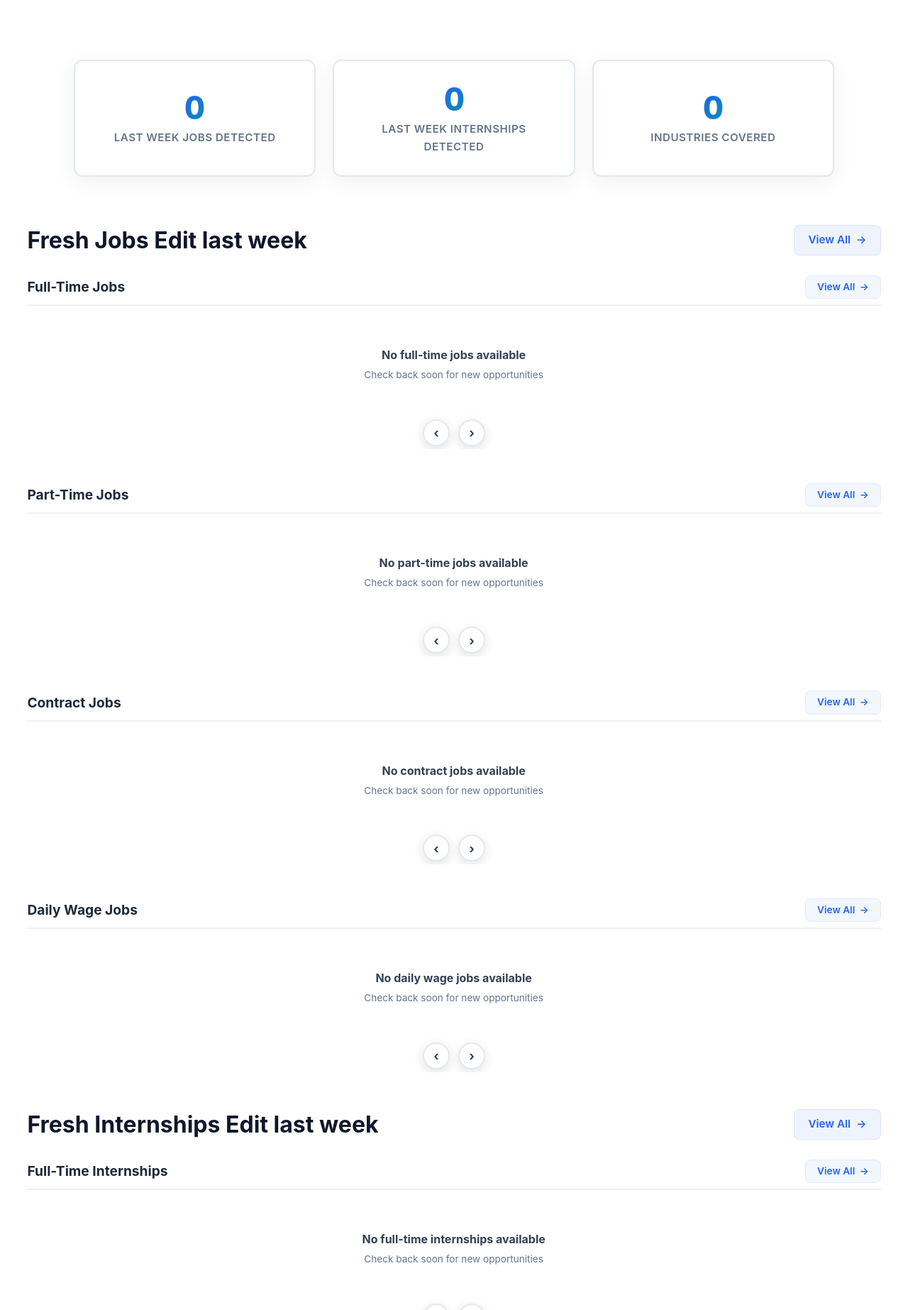
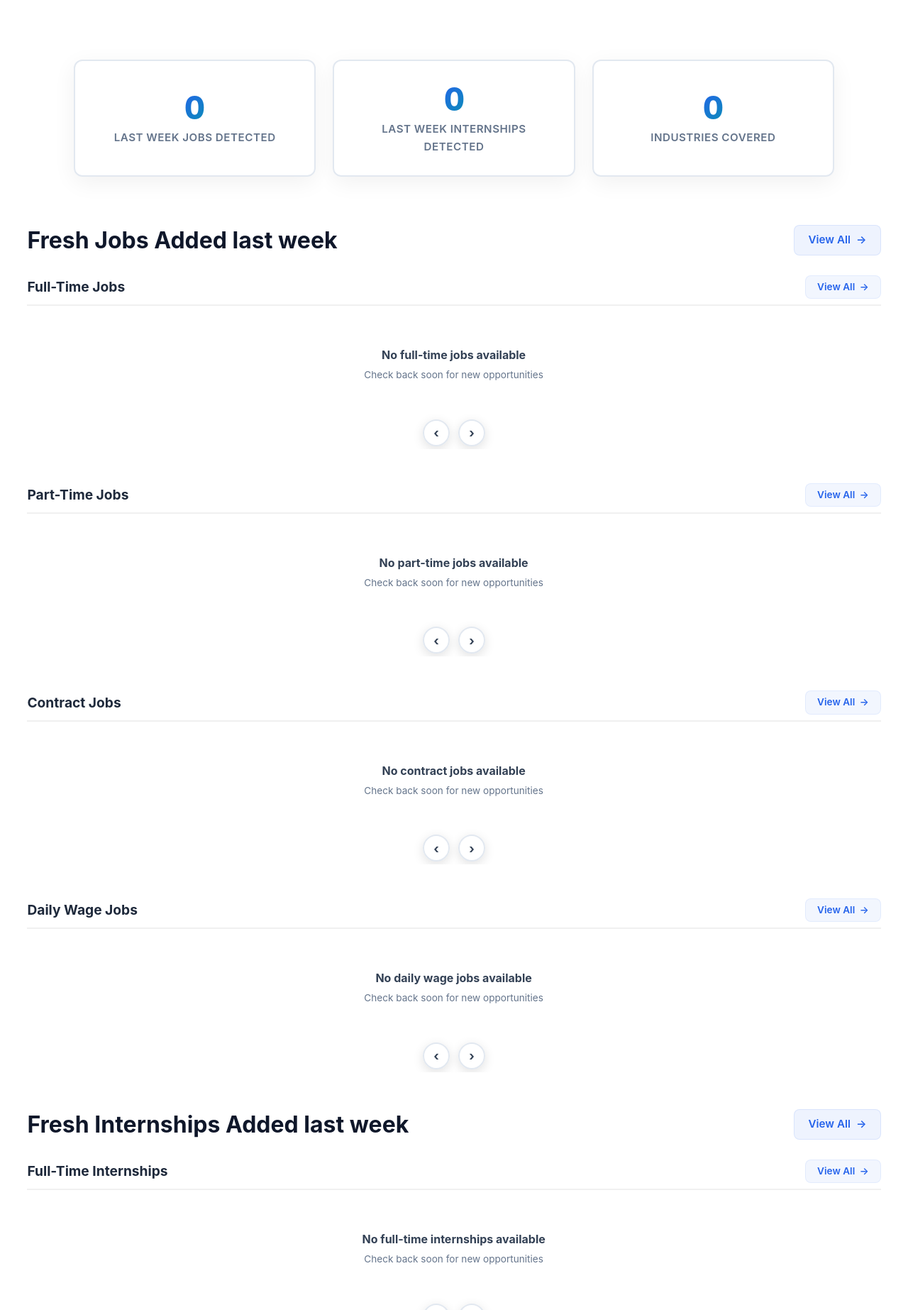
Before and after one commit to danishumer9988/Rf-site-2, a Django app: page / in a window 1280 px wide. Shown: the part 1041-2887 px from the top of the page at 71% size. Run offline with Django 5.2, Linux system fonts and the light colour scheme; data that the repository does not hold is empty.

Commit message:
Update project

```diff
--- a/templates/components/latest_jobs.html
+++ b/templates/components/latest_jobs.html
@@ -707,7 +707,7 @@
     <div class="section-header-modern">
         <div class="left">
             <h2 class="section-title-modern">
-                Fresh Jobs Edit last week
+                Fresh Jobs Added last week
             </h2>
         </div>
         <a href="{% url 'job_list' %}" class="view-all-link-modern">
@@ -1003,7 +1003,7 @@
     <div class="section-header-modern">
         <div class="left">
             <h2 class="section-title-modern">
-                Fresh Internships Edit last week
+                Fresh Internships Added last week
             </h2>
         </div>
         <a href="{% url 'internship_list' %}" class="view-all-link-modern">
```
